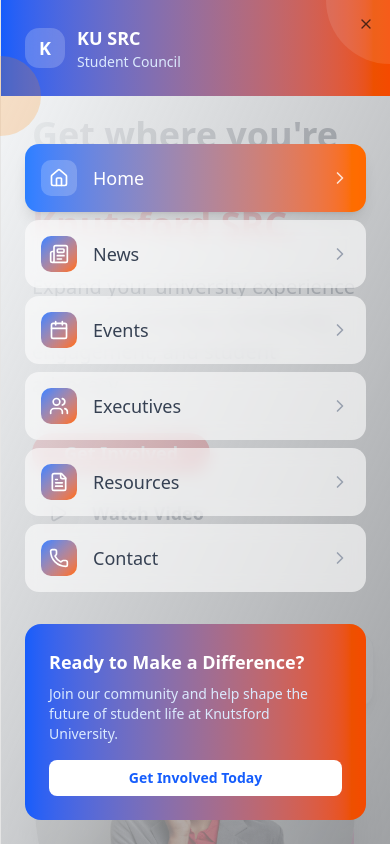
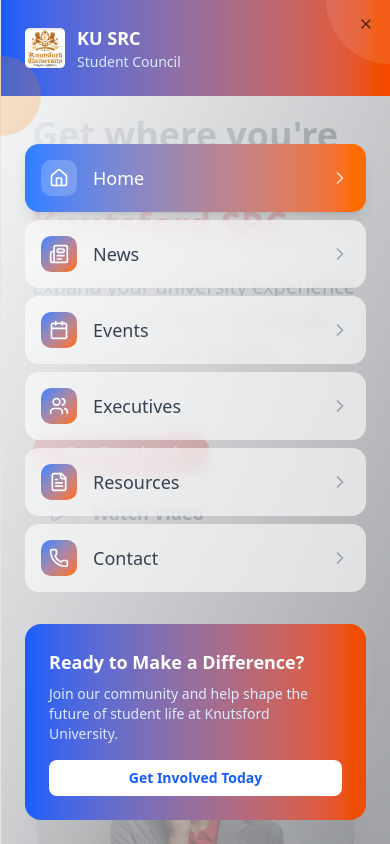
Before and after one commit to BrokeDbee/landingpage, a Next.js app: page / in a window 390 px wide. Both pictures are taken after a click on the button 356 px from the left and 40 px from the top of the page. Shown: the top 844 px of the page. Built offline with nearby package versions, Linux system fonts and the light colour scheme; grey boxes are pictures that could not be loaded.

Commit message:
fix: replace placeholder text with logo image in mobile menu

```diff
--- a/src/components/layout/navigation.tsx
+++ b/src/components/layout/navigation.tsx
@@ -124,7 +124,12 @@ export default function Navigation() {
                 >
                   <div className="flex items-center space-x-3">
                     <div className="flex items-center justify-center w-10 h-10 bg-white/20 backdrop-blur-sm rounded-xl">
-                      <span className="text-lg font-bold text-white">K</span>
+                      <Image
+                        src="/manifest/android-chrome-512x512.png"
+                        alt="Knutsford University Logo"
+                        width={40}
+                        height={40}
+                      />
                     </div>
                     <div>
                       <h2 className="text-lg font-semibold text-white">
```
